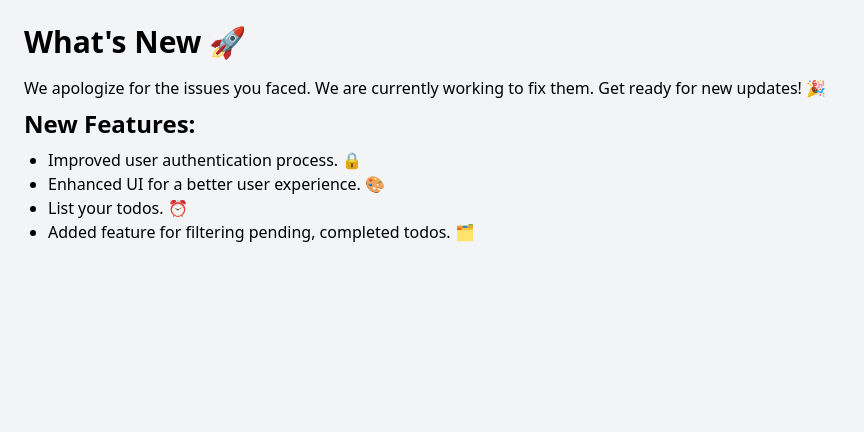
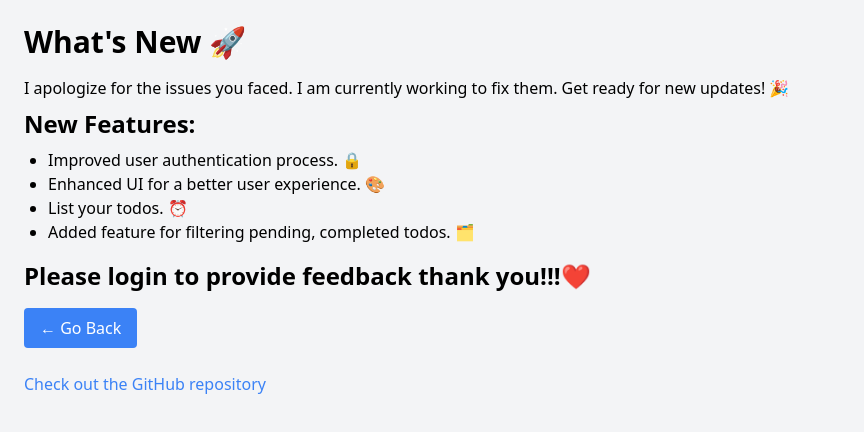
Before and after one commit to shome98/todo-auth, a React (Vite) app in the folder todo-auth-client/: page /whats-new in a window 1280 px wide. Shown: the top 432 px of the page, without its empty margins (0-864 px from the left). Built offline with nearby package versions, Linux system fonts and the light colour scheme.

Commit message:
feedback comp github link go back add

```diff
--- a/todo-auth-client/src/pages/WhatsNew.tsx
+++ b/todo-auth-client/src/pages/WhatsNew.tsx
@@ -1,25 +1,16 @@
-// import React, { useState } from 'react';
-// import toast from 'react-hot-toast';
+import { useSelector } from "react-redux";
+import Feedback from "../components/Feedback";
+import { RootState } from "../store/store";
+import { useNavigate } from "react-router-dom";
 
 const WhatsNew: React.FC = () => {
-    // const [feedback, setFeedback] = useState<string>('');
-
-    // const handleFeedbackChange = (e: React.ChangeEvent<HTMLTextAreaElement>) => {
-    //     setFeedback(e.target.value);
-    // };
-
-    // const handleSubmit = (e: React.FormEvent) => {
-    //     e.preventDefault();
-    //     // Handle the feedback submission (e.g., send it to a server)
-    //     // Optionally, clear the feedback input
-    //     setFeedback('');
-    //     toast.success('Thank you for your feedback! 😊');
-    // };
-
+    const auth = useSelector((state: RootState) => state.auth);
+    const { isAuthenticated } = auth;
+    const navigate = useNavigate();
     return (
         <div className="p-6 bg-gray-100 min-h-screen">
             <h1 className="text-3xl font-bold mb-4">What's New 🚀</h1>
-            <p className="mb-2">We apologize for the issues you faced. We are currently working to fix them. Get ready for new updates! 🎉</p>
+            <p className="mb-2">I apologize for the issues you faced. I am currently working to fix them. Get ready for new updates! 🎉</p>
             <h2 className="text-2xl font-semibold mb-2">New Features:</h2>
             <ul className="list-disc ml-6 mb-4">
                 <li>Improved user authentication process. 🔒</li>
@@ -27,23 +18,23 @@ const WhatsNew: React.FC = () => {
                 <li>List your todos. ⏰</li>
                 <li>Added feature for filtering pending, completed todos. 🗂️</li>
             </ul>
-            {/*<h2 className="text-xl font-semibold mb-2">Feedback:</h2>
-            <form onSubmit={handleSubmit} className="flex flex-col">
-                <textarea
-                    className="w-full p-2 border rounded mb-2"
-                    rows={5}
-                    placeholder="Provide your feedback here... 📝"
-                    value={feedback}
-                    onChange={handleFeedbackChange}
-                    required
-                />
-                <button
-                    type="submit"
-                    className="mt-2 px-4 py-2 bg-blue-500 text-white rounded"
+            {isAuthenticated ? <Feedback /> : <h1 className="text-2xl font-bold">Please login to provide feedback thank you!!!❤️</h1>}
+            <button
+                onClick={() => navigate(-1)}
+                className="mt-4 px-4 py-2 bg-blue-500 text-white rounded hover:bg-blue-600"
+            >
+               &larr; Go Back
+            </button>
+            <div className="mt-6">
+                <a
+                    href="https://github.com/shome98/todo-auth"
+                    target="_blank"
+                    rel="noopener noreferrer"
+                    className="text-blue-500 hover:underline"
                 >
-                    Submit Feedback 🚀
-                </button>
-            </form>*/}
+                    Check out the GitHub repository
+                </a>
+            </div>
         </div>
     );
 };
```
